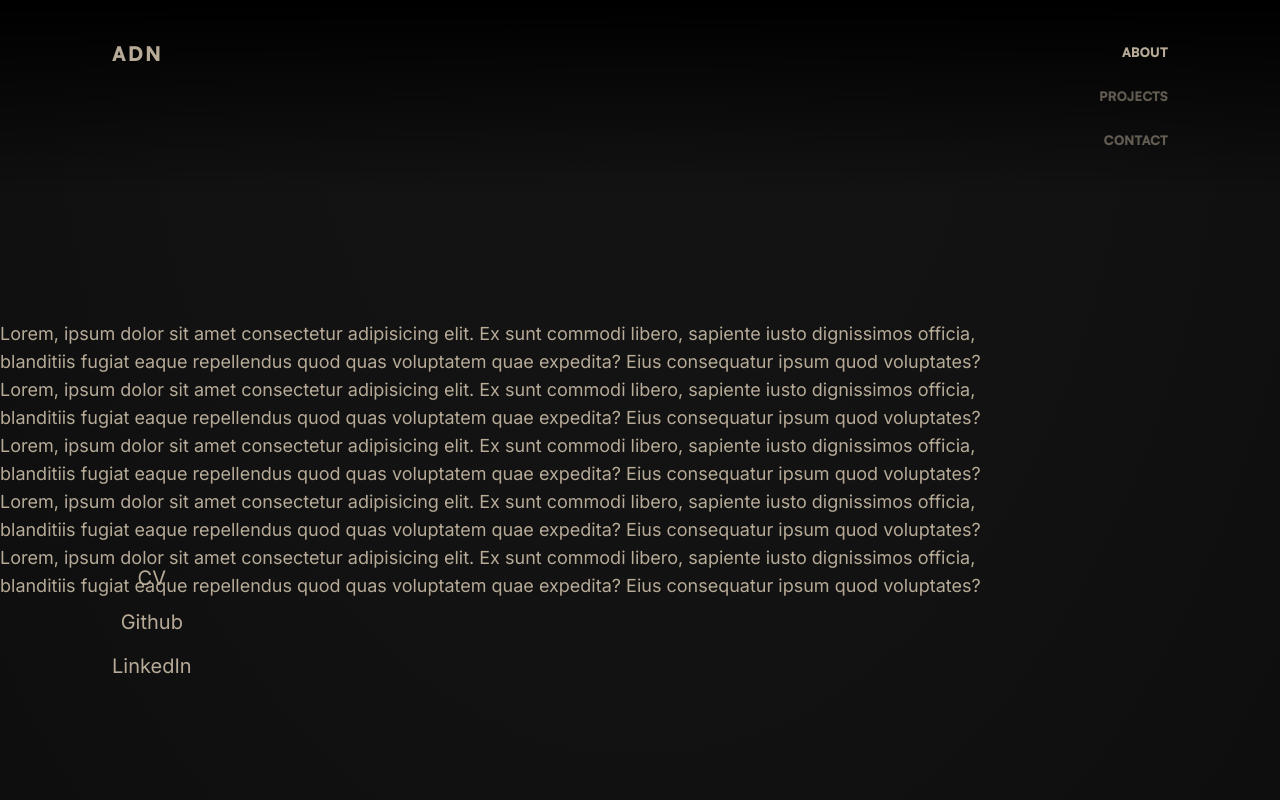
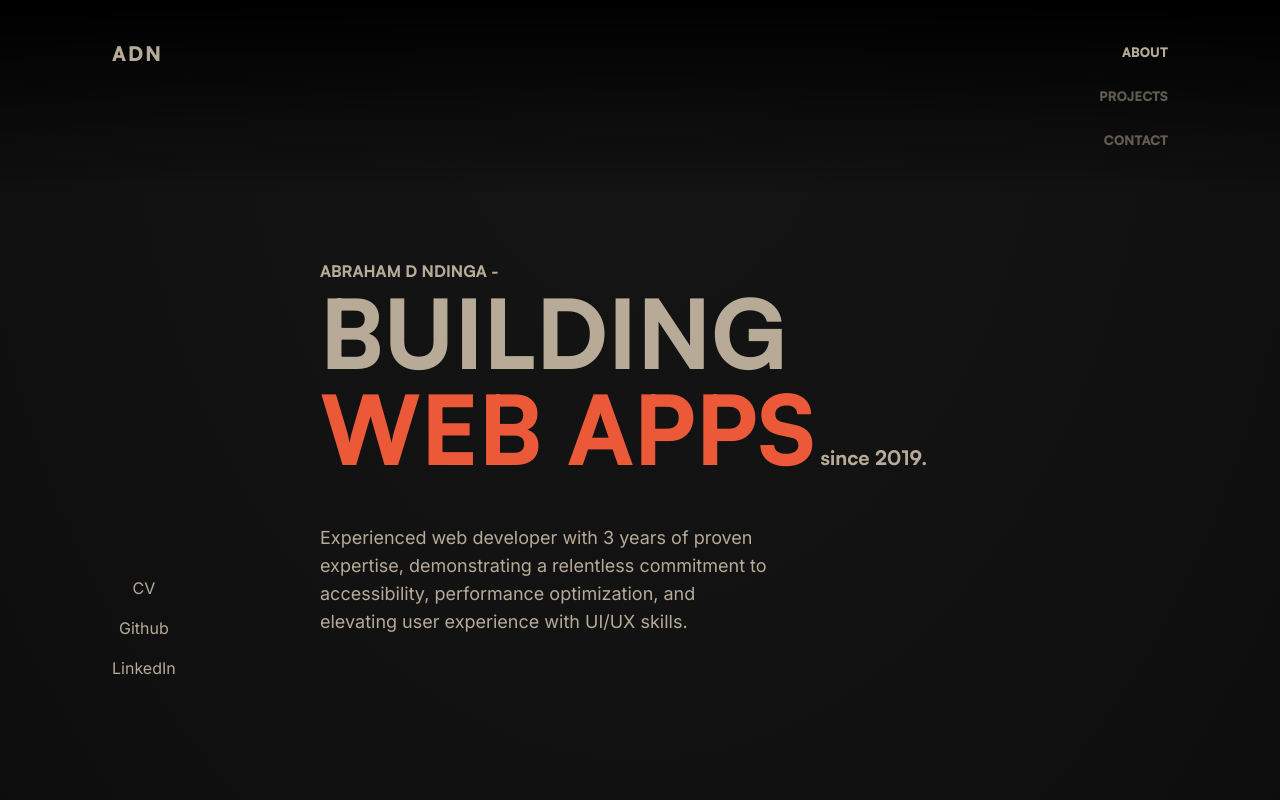
Before and after one commit to AbrahamDN/git-github.com-AbrahamDN-AbrahamDN-portoflio, a Next.js app: page / in a window 1280 px wide. Shown: the top 800 px of the page. Built offline with nearby package versions, Linux system fonts and the light colour scheme.

Commit message:
feat; hero

```diff
--- a/app/layout.tsx
+++ b/app/layout.tsx
@@ -65,7 +65,7 @@ export default function RootLayout({
           </div>
         </header>
 
-        <aside className="text-xl order-1 md:-order-none md:fixed md:left-0 md:bottom-20">
+        <aside className="order-1 md:-order-none md:fixed md:left-0 md:bottom-20">
           <div className="w-full py-10 px-6 md:px-12 lg:px-28">
             <ul className="flex md:flex-col items-center justify-center gap-4">
               <li>
--- a/app/page.tsx
+++ b/app/page.tsx
@@ -2,37 +2,31 @@ import Image from "next/image";
 
 export default function Home() {
   return (
-    <main className="w-full container max-w-screen-lg py-80 text-lg">
-      <p>
-        Lorem, ipsum dolor sit amet consectetur adipisicing elit. Ex sunt
-        commodi libero, sapiente iusto dignissimos officia, blanditiis fugiat
-        eaque repellendus quod quas voluptatem quae expedita? Eius consequatur
-        ipsum quod voluptates?
-      </p>
-      <p>
-        Lorem, ipsum dolor sit amet consectetur adipisicing elit. Ex sunt
-        commodi libero, sapiente iusto dignissimos officia, blanditiis fugiat
-        eaque repellendus quod quas voluptatem quae expedita? Eius consequatur
-        ipsum quod voluptates?
-      </p>
-      <p>
-        Lorem, ipsum dolor sit amet consectetur adipisicing elit. Ex sunt
-        commodi libero, sapiente iusto dignissimos officia, blanditiis fugiat
-        eaque repellendus quod quas voluptatem quae expedita? Eius consequatur
-        ipsum quod voluptates?
-      </p>
-      <p>
-        Lorem, ipsum dolor sit amet consectetur adipisicing elit. Ex sunt
-        commodi libero, sapiente iusto dignissimos officia, blanditiis fugiat
-        eaque repellendus quod quas voluptatem quae expedita? Eius consequatur
-        ipsum quod voluptates?
-      </p>
-      <p>
-        Lorem, ipsum dolor sit amet consectetur adipisicing elit. Ex sunt
-        commodi libero, sapiente iusto dignissimos officia, blanditiis fugiat
-        eaque repellendus quod quas voluptatem quae expedita? Eius consequatur
-        ipsum quod voluptates?
-      </p>
+    <main className="w-full">
+      <section className="w-full py-64 text-lg">
+        <div className="w-full px-6 sm:px-12 md:px-40 lg:px-60 xl:px-80">
+          <div className="w-full font-heading font-extrabold uppercase">
+            <cite className="text-sm lg:text-base not-italic">
+              Abraham D Ndinga -{" "}
+            </cite>
+
+            <h1 className="text-6xl lg:text-7xl xl:text-8xl 2xl:text-[9rem] 3xl:text-[13rem] tracking-normal leading-none">
+              <span>Building </span>
+              <br />
+              <span className="text-accent mt-6">Web Apps</span>
+              <span className="text-base md:text-xl lowercase">
+                {" "}
+                since 2019.
+              </span>
+            </h1>
+          </div>
+          <p className="max-w-md mt-12">
+            Experienced web developer with 3 years of proven expertise,
+            demonstrating a relentless commitment to accessibility, performance
+            optimization, and elevating user experience with UI/UX skills.
+          </p>
+        </div>
+      </section>
     </main>
   );
 }
--- a/tailwind.config.js
+++ b/tailwind.config.js
@@ -22,7 +22,9 @@ module.exports = {
         heading: ["var(--satoshi)"],
         body: ["var(--general-sans)"],
       },
-      wrapper: "w-full max-[1920px]: py-10 px-6 md:px-12 lg:px-28",
+      screens: {
+        "3xl": "1840px",
+      },
     },
   },
   plugins: [],
```
